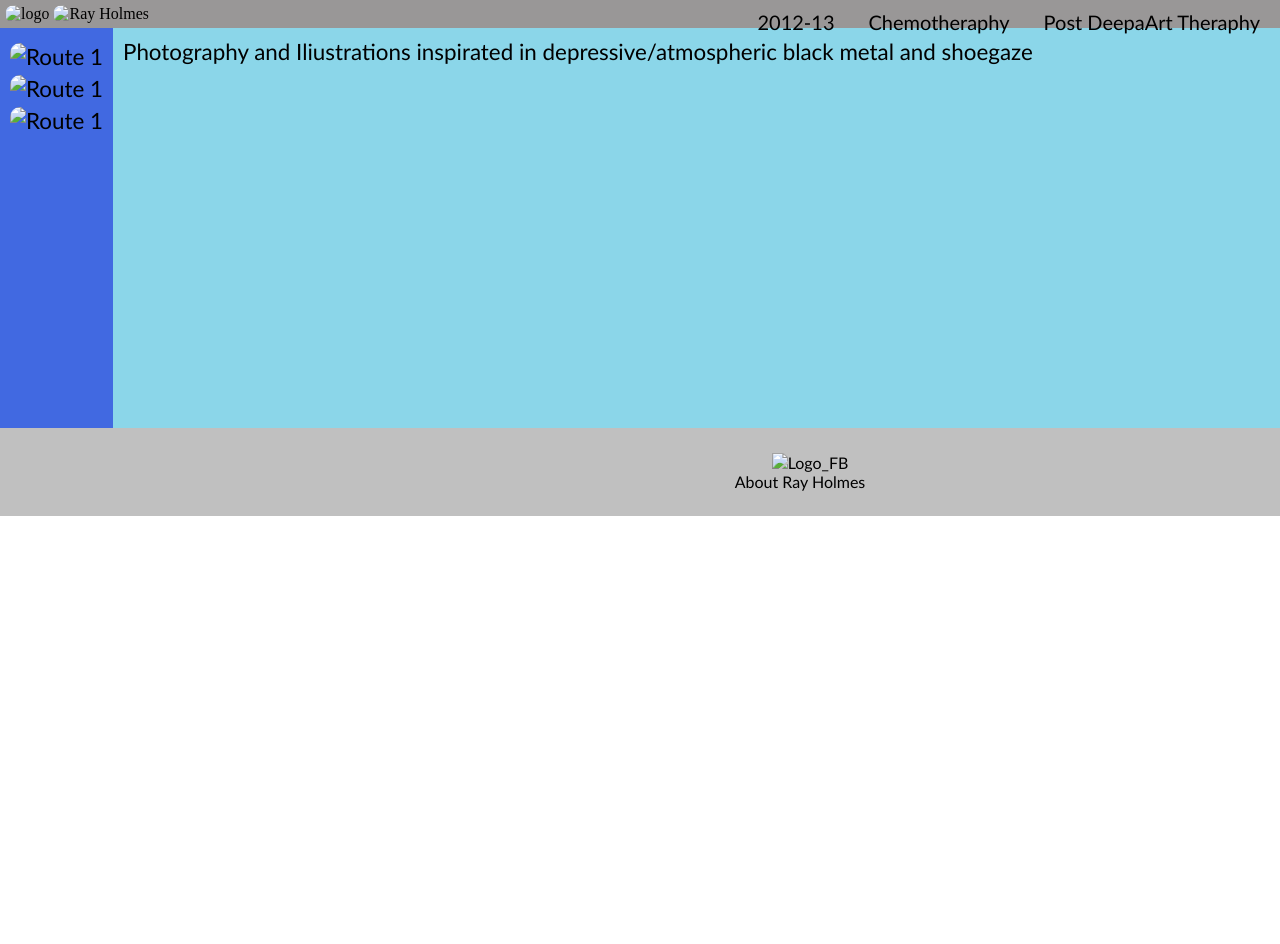
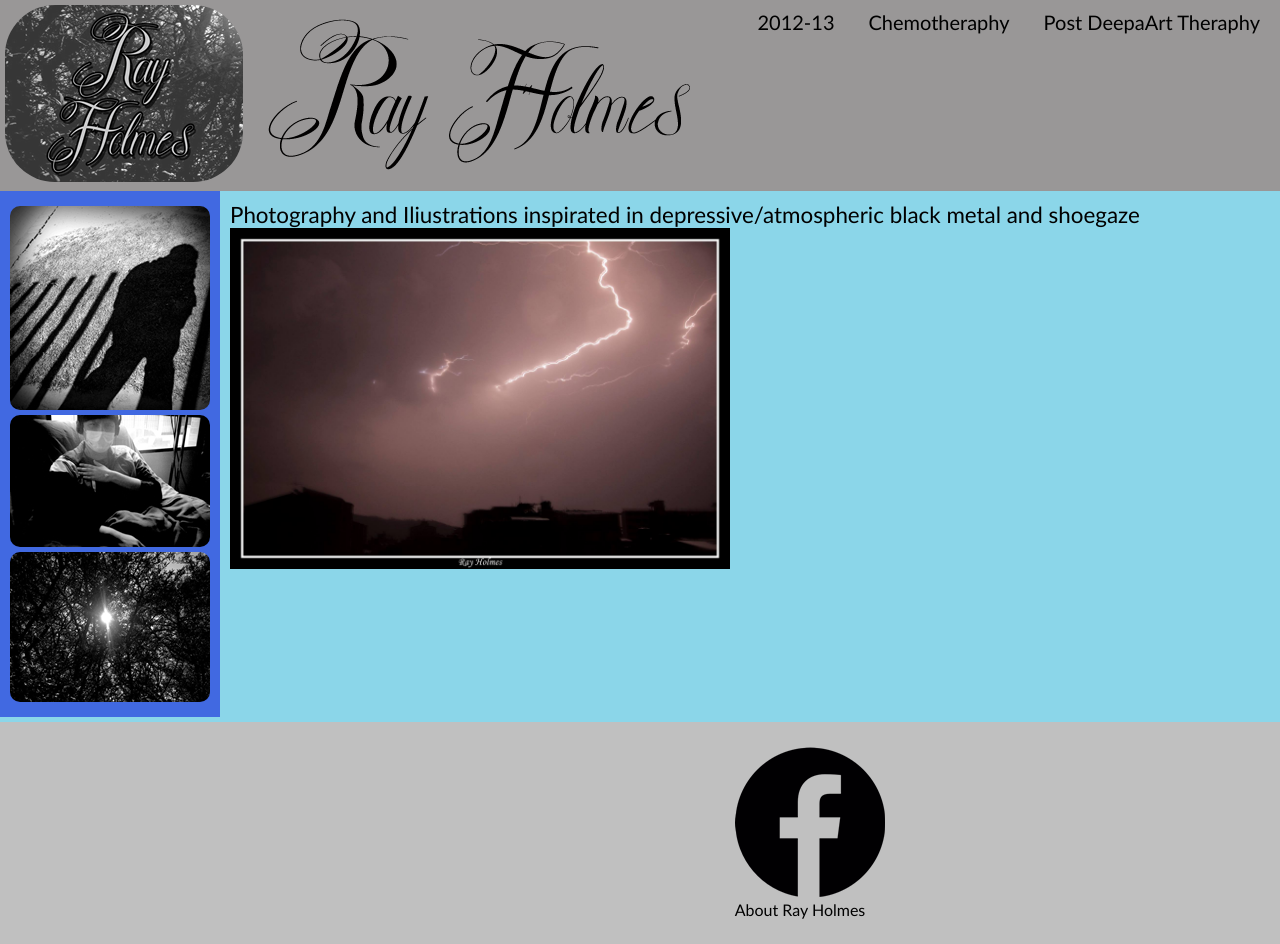
Before and after one commit to raymondholmes/HiperBlogRayH, a plain HTML site: page index.html in a window 1280 px wide. Shown: the top 944 px of the page. Before the commit the page ends 800 px from the top, so only its background shows below. Drawn offline with Linux system fonts and the light colour scheme.

Commit message:
First Impression RH page

```diff
--- a/index.html
+++ b/index.html
@@ -10,8 +10,8 @@
 <body>
     <header class="header">
         <figure class="header_logo">
-            <img src="./Frima Black web.png" alt="logo">
-            <img src="./Frima Intline.png" alt="Ray Holmes">
+            <img src="./logos/Frima Black.png" alt="logo">
+            <img src="./logos/Frima Intline.png" alt="Ray Holmes">
         </figure>
         <nav class="nav">
             <ul class="nav_list">
@@ -24,18 +24,19 @@
     <main class="main">
         <aside class="routes">
             <figure class="routes_images">
-                <img src="./lelouch 1 2013.jpg" alt="Route 1">
-                <img src="./chemotheraphy.jpg" alt="Route 1">
-                <img src="./stars 2 2017.jpg" alt="Route 1">
+                <img src="./photos/lelouch 1 2013.jpg" alt="Route 1">
+                <img src="./photos/chemotheraphy.jpg" alt="Route 1">
+                <img src="./photos/black - 1 2013.jpg" alt="Route 1">
             </figure>
         </aside>
         <section class="content">
             <p class="description">Photography and Iliustrations inspirated in depressive/atmospheric black metal and shoegaze</p>
+            <img src="./photos/ray of light - 4 2017.jpg"  width="500px" height="auto" alt="Ray Of Light">
         </section>
     </main>
     <footer class="footer">
         <figure class="footer_logo">
-            <img src="./facebook logo.png" alt="Logo_FB">
+            <img src="./logos/fb logo.png" alt="Logo_FB">
         </figure>
         <p>About Ray Holmes</p>
     </footer>
```
Also changed, not shown: logos/Frima Black.png (added), logos/Frima Intline.png (added), logos/Frima White.png (added), logos/fb logo.png (added), photos/black - 1 2013.jpg (added), photos/chemotheraphy.jpg (added), photos/lelouch 1 2013.jpg (added), photos/ray of light - 4 2017.jpg (added), 2 other files.
